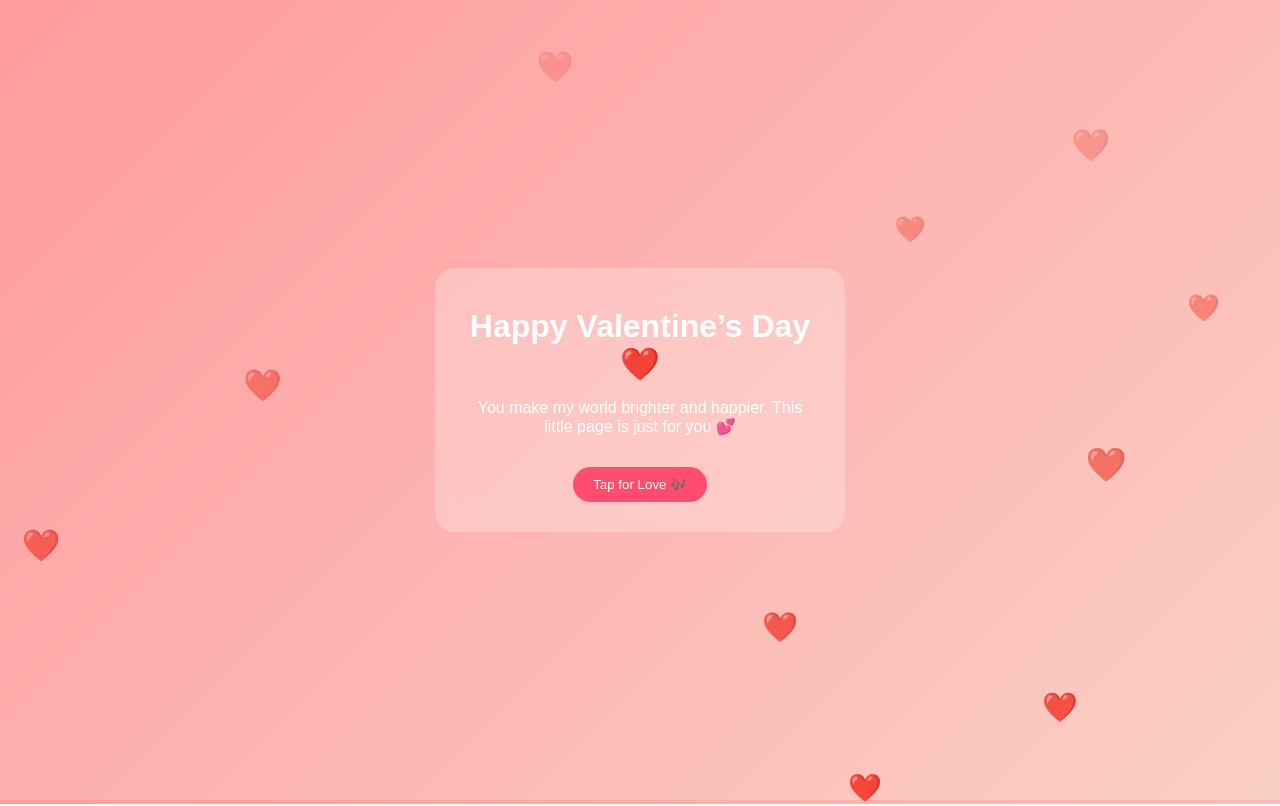
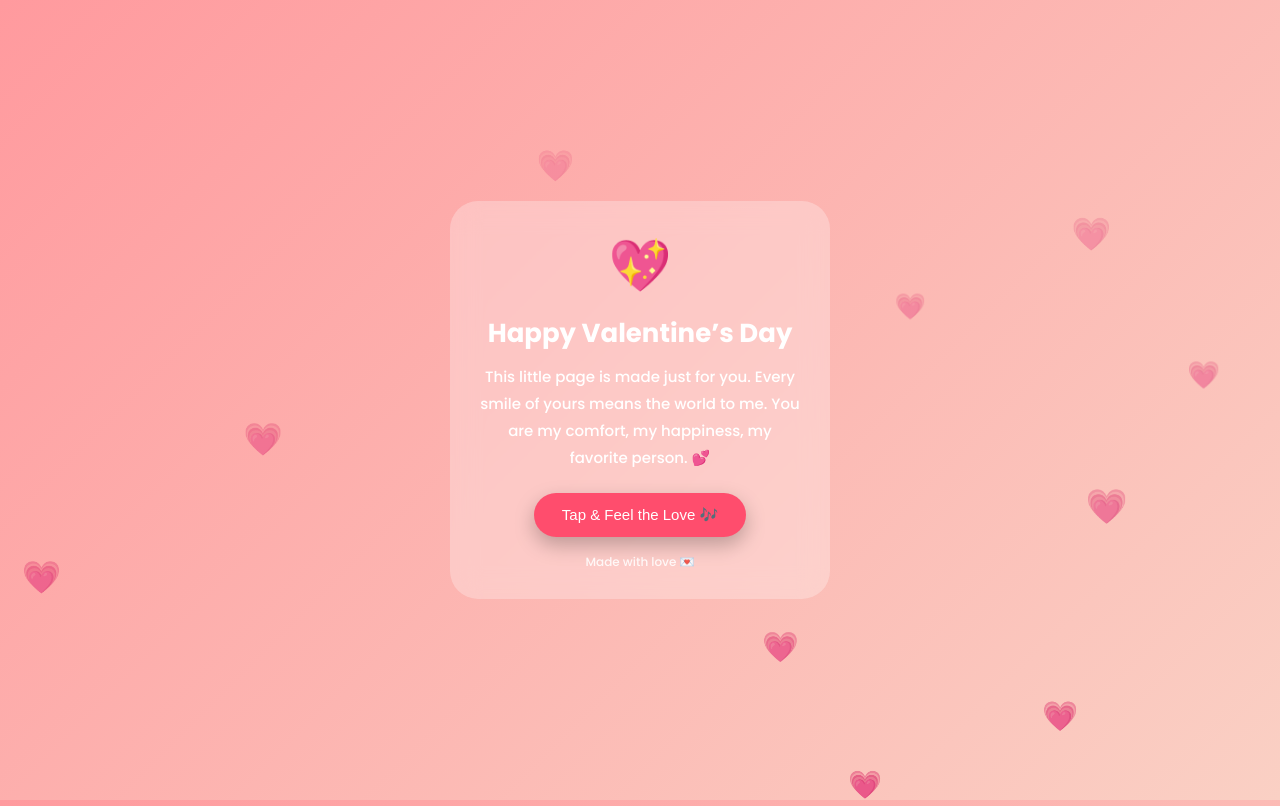
Before and after one commit to sne2012/valentine, a plain HTML site: page index.html in a window 1280 px wide. Drawn offline with Linux system fonts and the light colour scheme.

Commit message:
Update index.html

```diff
--- a/index.html
+++ b/index.html
@@ -1,65 +1,127 @@
 <!DOCTYPE html>
-<html>
+<html lang="en">
 <head>
 <meta charset="UTF-8">
 <meta name="viewport" content="width=device-width, initial-scale=1.0">
-<title>For You ❤️</title>
+<title>For You 💖</title>
+
+<!-- Google Font -->
+<link href="https://fonts.googleapis.com/css2?family=Poppins:wght@300;500;700&display=swap" rel="stylesheet">
+
 <style>
+*{box-sizing:border-box}
+
 body{
   margin:0;
-height:100vh;
+  min-height:100vh;
+  background:linear-gradient(135deg,#ff9a9e,#fad0c4);
+  font-family:'Poppins',sans-serif;
   display:flex;
+  align-items:center;
   justify-content:center;
-align-items:center;
-background:linear-gradient(135deg,#ff9a9e,#fad0c4);
-font-family:sans-serif;
   overflow:hidden;
 }
 
+/* Main Card */
 .card{
-background:rgba(255,255,255,0.25);
-backdrop-filter:blur(15px);
-padding:30px;
-border-radius:20px;
+  width:92%;
+  max-width:380px;
+  background:rgba(255,255,255,0.28);
+  backdrop-filter:blur(14px);
+  border-radius:28px;
+  padding:28px;
   text-align:center;
-color:white;
-width:90%;
-max-width:350px;
+  color:#fff;
+  animation:cardIn 1.8s ease;
 }
 
-h1{margin:10px 0;}
+/* Heart */
+.big-heart{
+  font-size:50px;
+  animation:beat 1.3s infinite;
+}
+
+h1{
+  font-size:26px;
+  margin:10px 0;
+}
+
+.message{
+  font-size:15px;
+  line-height:1.8;
+  margin-top:10px;
+}
+
+/* Button */
 button{
-padding:10px 20px;
+  margin-top:22px;
+  padding:13px 28px;
   border:none;
-border-radius:20px;
+  border-radius:30px;
   background:#ff4d6d;
   color:white;
+  font-size:15px;
+  font-weight:500;
   cursor:pointer;
-margin-top:15px;
+  box-shadow:0 8px 20px rgba(0,0,0,0.25);
 }
 
-.floating{
+button:active{
+  transform:scale(0.96);
+}
+
+/* Animations */
+@keyframes beat{
+  0%,100%{transform:scale(1)}
+  50%{transform:scale(1.2)}
+}
+
+@keyframes cardIn{
+  from{opacity:0;transform:translateY(60px)}
+  to{opacity:1;transform:translateY(0)}
+}
+
+/* Floating Hearts */
+.heart{
   position:absolute;
   bottom:-20px;
-animation:floatUp 6s linear infinite;
+  animation:floatUp 7s linear infinite;
+  opacity:0.8;
 }
 
 @keyframes floatUp{
-to{transform:translateY(-120vh);opacity:0;}
+  to{
+    transform:translateY(-120vh);
+    opacity:0;
+  }
+}
+
+/* Footer text */
+.footer{
+  margin-top:16px;
+  font-size:12px;
+  opacity:0.85;
 }
 </style>
 </head>
+
 <body>
 
 <div class="card">
-<h1>Happy Valentine’s Day ❤️</h1>
-<p>
-You make my world brighter and happier.
-This little page is just for you 💕
-</p>
-<button onclick="document.getElementById('music').play()">
-Tap for Love 🎶
-</button>
+  <div class="big-heart">💖</div>
+  <h1>Happy Valentine’s Day</h1>
+
+  <div class="message">
+    This little page is made just for you.
+    Every smile of yours means the world to me.
+    You are my comfort, my happiness, my favorite person. 💕
+  </div>
+
+  <button onclick="startLove()">Tap & Feel the Love 🎶</button>
+
+  <div class="footer">
+    Made with love 💌
+  </div>
 </div>
 
 <audio id="music" loop>
@@ -67,14 +129,20 @@ Tap for Love 🎶
 </audio>
 
 <script>
+function startLove(){
+  document.getElementById('music').play();
+}
+
+/* Floating hearts generator */
 setInterval(()=>{
-let heart=document.createElement("div");
-heart.className="floating";
-heart.innerHTML="❤️";
-heart.style.left=Math.random()*100+"vw";
-heart.style.fontSize=(15+Math.random()*20)+"px";
-document.body.appendChild(heart);
-setTimeout(()=>heart.remove(),6000);
+  const h=document.createElement('div');
+  h.className='heart';
+  h.innerHTML='💗';
+  h.style.left=Math.random()*100+'vw';
+  h.style.fontSize=(14+Math.random()*22)+'px';
+  document.body.appendChild(h);
+
+  setTimeout(()=>h.remove(),7000);
 },500);
 </script>
 
```
Lines whose indentation alone changed are shown as unchanged.
